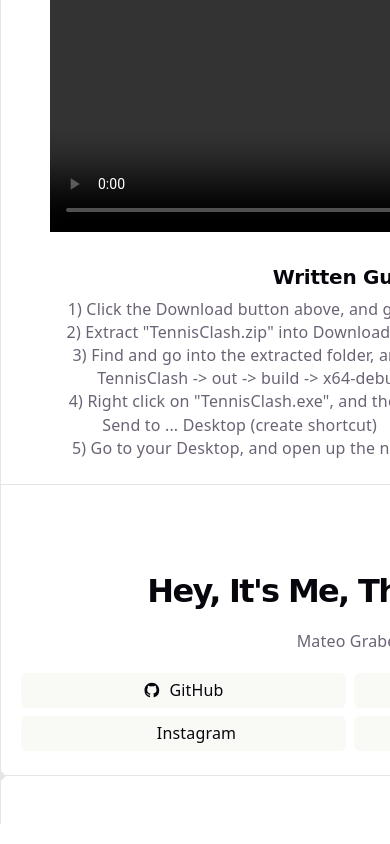
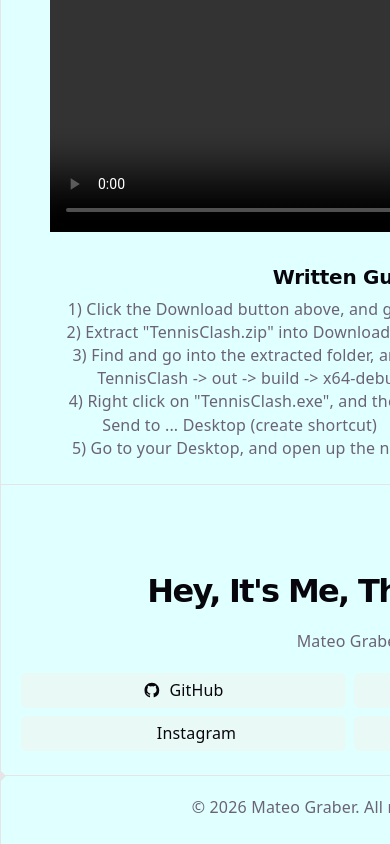
Before and after one commit to GraberMN/TennisClash_Website, a React (Vite) app: page / in a window 390 px wide. Shown: the part 1179-2023 px from the top of the page. Built offline with nearby package versions, Linux system fonts and the light colour scheme.

Commit message:
Added background and copyright

```diff
--- a/src/App.css
+++ b/src/App.css
@@ -186,8 +186,12 @@
   height: 88px;
   border-top: 1px solid var(--border);
   @media (max-width: 1024px) {
-    height: 48px;
+    height: 68px;
   }
+}
+
+#copyright {
+    margin-top: 20px;
 }
 
 .ticks {
--- a/src/App.jsx
+++ b/src/App.jsx
@@ -61,7 +61,7 @@
       <div className="ticks"></div>
 
       <section id="infoSection">
-          <div id="downloadInstructions">
+        <div id="downloadInstructions">
           <svg id="icon1" role="presentation" aria-hidden="true">
             <use href="/instructionsIcon.svg"></use>
           </svg>
@@ -77,9 +77,10 @@
           <p>3) Find and go into the extracted folder, and follow this path:ㅤㅤㅤㅤㅤㅤ&#8287;</p>
           <p>TennisClash -&gt; out -&gt; build -&gt; x64-debug-user -&gt; TennisClashㅤㅤㅤ</p>
           <p>4) Right click on "TennisClash.exe", and then click Show more options -&gt;ㅤ</p>
-                  <p>Send to ... Desktop (create shortcut)ㅤㅤㅤㅤㅤㅤㅤㅤㅤㅤㅤㅤㅤㅤㅤ</p>
+          <p>Send to ... Desktop (create shortcut)ㅤㅤㅤㅤㅤㅤㅤㅤㅤㅤㅤㅤㅤㅤㅤ</p>
           <p>5) Go to your Desktop, and open up the new shortcut icon. Have fun!ㅤㅤ</p>
         </div>
+
         <div id="mySocials">
           <svg id="icon2" role="presentation" aria-hidden="true">
             <use href="/creatorIcon.svg"></use>
@@ -140,7 +141,10 @@
       </section>
 
       <div className="ticks"></div>
-      <section id="spacer"></section>
+
+      <section id="spacer">
+        <div id="copyright"> © 2026 Mateo Graber. All rights reserved. </div>
+      </section>
     </>
   )
 }
--- a/src/index.css
+++ b/src/index.css
@@ -53,6 +53,7 @@
 body {
   margin: 0;
   min-width: 700px;
+  background-color: lightcyan;
 }
 
 #root {
```
